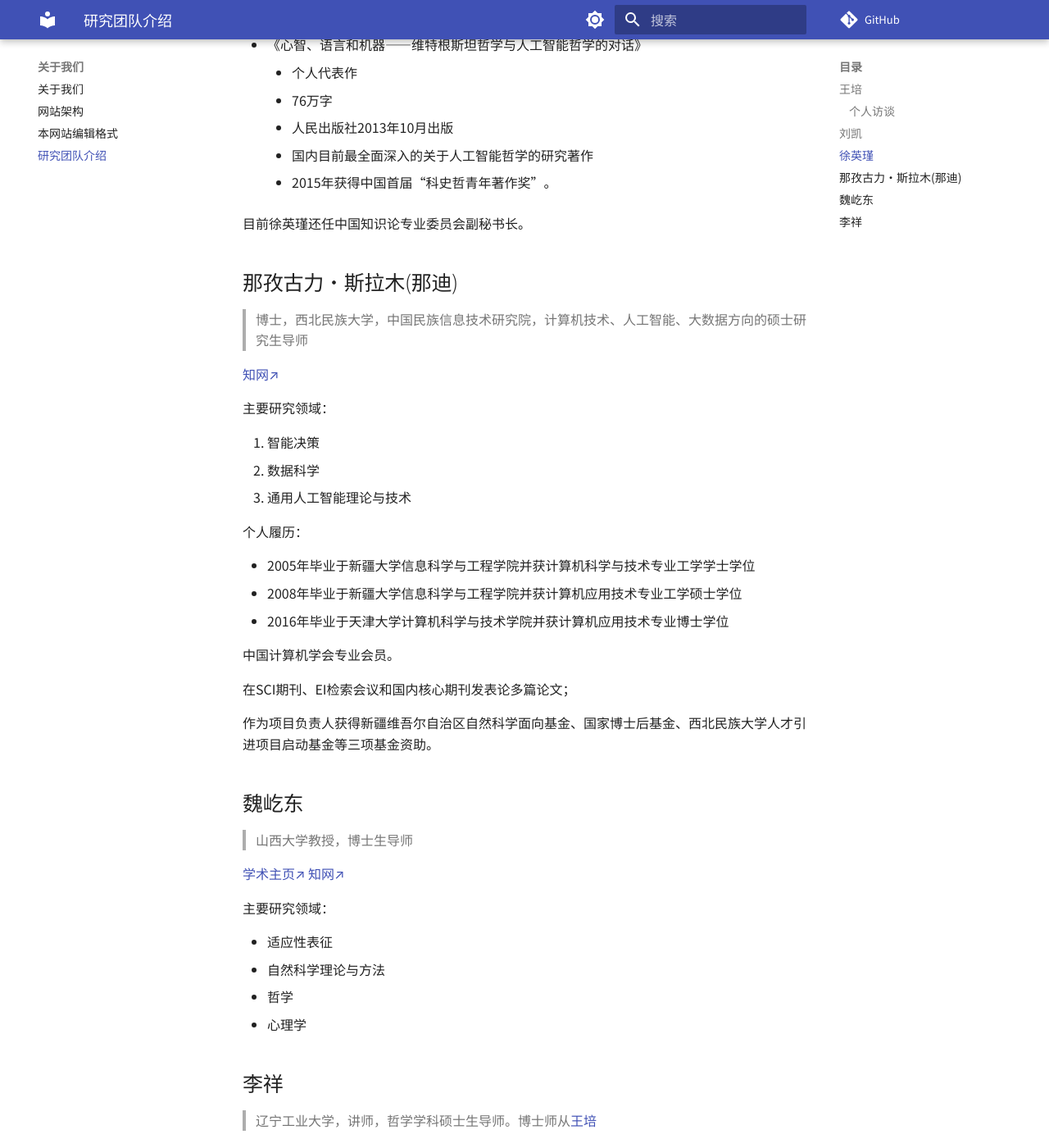
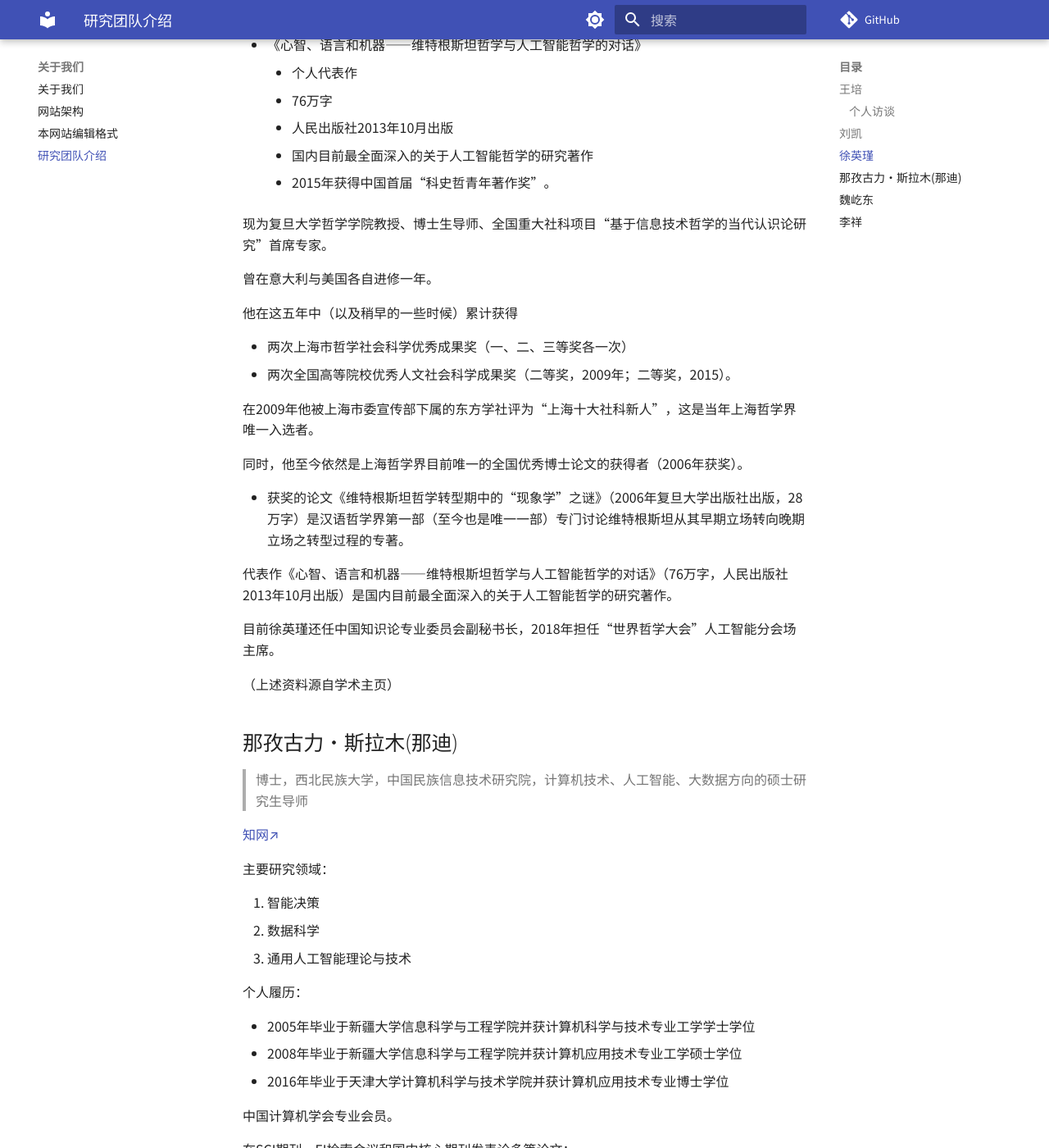
Before and after one commit to Hailaylin/agi-society-cn, an MkDocs documentation site: the page built from docs/about/team.md, in a window 1280 px wide and 1400 px high, scrolled down 2809 px. Shown: the whole window at 82% size. Built offline with MkDocs 1.6.1 and Material for MkDocs 9.7.7, drawn with Linux system fonts in a browser that asks for light colours; comment, search, counter and statistics services are not loaded.

Commit message:
feat: :sparkles: 从学术主页补充大篇徐英瑾老师介绍，并附注来源；补上王培老师email

```diff
--- a/docs/about/team.md
+++ b/docs/about/team.md
@@ -109,7 +111,26 @@ comments: true
     - 国内目前最全面深入的关于人工智能哲学的研究著作
     - 2015年获得中国首届“科史哲青年著作奖”。
 
-目前徐英瑾还任中国知识论专业委员会副秘书长。
+现为复旦大学哲学学院教授、博士生导师、全国重大社科项目“基于信息技术哲学的当代认识论研究”首席专家。
+
+曾在意大利与美国各自进修一年。
+
+他在这五年中（以及稍早的一些时候）累计获得
+
+- 两次上海市哲学社会科学优秀成果奖（一、二、三等奖各一次）
+- 两次全国高等院校优秀人文社会科学成果奖（二等奖，2009年；二等奖，2015）。
+
+在2009年他被上海市委宣传部下属的东方学社评为“上海十大社科新人”，这是当年上海哲学界唯一入选者。
+
+同时，他至今依然是上海哲学界目前唯一的全国优秀博士论文的获得者（2006年获奖）。
+
+- 获奖的论文《维特根斯坦哲学转型期中的“现象学”之谜》（2006年复旦大学出版社出版，28万字）是汉语哲学界第一部（至今也是唯一一部）专门讨论维特根斯坦从其早期立场转向晚期立场之转型过程的专著。
+
+代表作《心智、语言和机器——维特根斯坦哲学与人工智能哲学的对话》（76万字，人民出版社2013年10月出版）是国内目前最全面深入的关于人工智能哲学的研究著作。
+
+目前徐英瑾还任中国知识论专业委员会副秘书长，2018年担任“世界哲学大会”人工智能分会场主席。
+
+（上述资料源自学术主页）
 
 ## 那孜古力·斯拉木(那迪)
 
```
Also changed, not shown: other parts of docs/about/team.md (+2 -0 lines).
